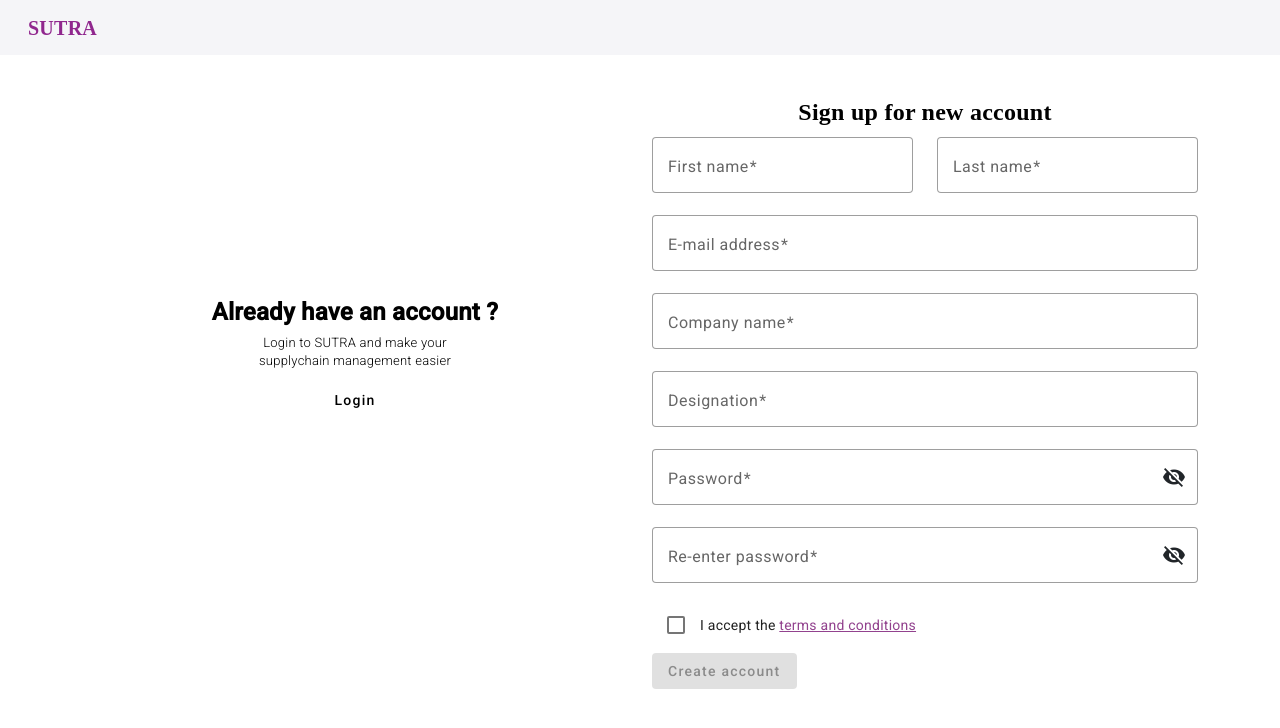
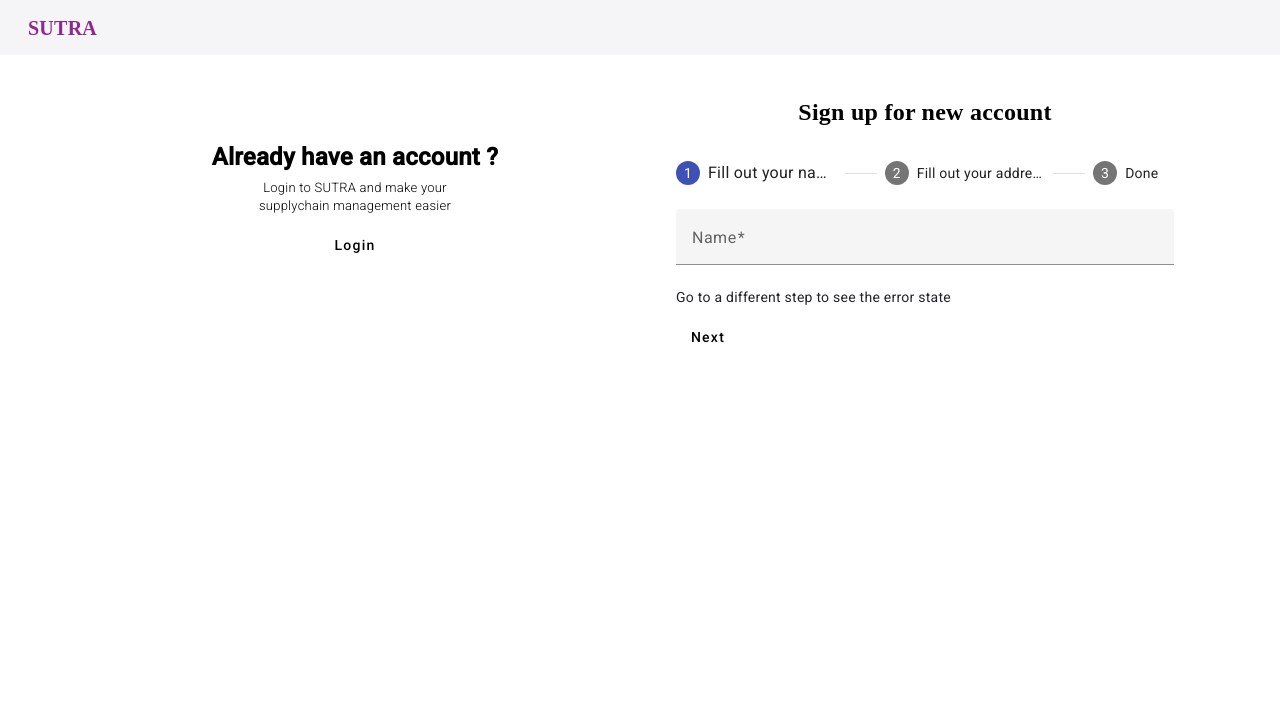
Before and after one commit to Melodious-nub/sutra, an Angular app: page /signup in a window 1280 px wide. Shown: the top 728 px of the page. Built offline with nearby package versions, Linux system fonts and the light colour scheme.

Commit message:
updated with steeper sign up

```diff
--- a/src/app/app.module.ts
+++ b/src/app/app.module.ts
@@ -17,6 +17,7 @@ import {MatIconModule} from '@angular/material/icon';
 import {MatInputModule} from '@angular/material/input';
 import {MatButtonModule} from '@angular/material/button';
 import {MatCheckboxModule} from '@angular/material/checkbox';
+import {MatStepperModule} from '@angular/material/stepper';
 
 @NgModule({
   declarations: [
@@ -39,6 +40,7 @@ import {MatCheckboxModule} from '@angular/material/checkbox';
     MatInputModule,
     MatButtonModule,
     MatCheckboxModule,
+    MatStepperModule
   ],
   providers: [
     provideHttpClient(withFetch()),
--- a/src/app/pages/signup/signup.component.html
+++ b/src/app/pages/signup/signup.component.html
@@ -24,102 +24,47 @@
                 <div class="text-center">
                     <p class="text-sub-l"><b class="text-login">Sign up for new account</b></p>
                 </div>
-                <!-- Full Form Hander Field -->
-                <form id="registerForm" #registerForm="ngForm" (submit)="onRegSubmit(registerForm)">
 
-                    <!-- hidden prefix data field -->
-                    <!-- companyType Feild -->
-                    <div class="form-group">
-                        <select hidden [ngModel]="dropValue" name="ccmpanyType" class="form-control f-info" id="exampleFormControlSelect1">
-                        <option [value]="dropValue">Commercial</option>
-                        </select>
-                    </div>
-
-                    <!-- firstName Feild -->
-                    <div class="row">
-                        <div class="col-md-6">
-                            <mat-form-field appearance="outline">
-                                <mat-label>First name</mat-label>
-                                <input matInput required ngModel minlength="2" type="text" name="firstName" id="firstName" #firstName="ngModel">
-                                <mat-error *ngIf="firstName.errors?.['minlength']">User name should be minimum {{firstName.errors?.['minlength'].requiredLength}} characters</mat-error>
-                            </mat-form-field>
+                <mat-stepper #stepper>
+                    <mat-step [stepControl]="firstFormGroup" errorMessage="Name is required.">
+                      <form [formGroup]="firstFormGroup">
+                        <ng-template matStepLabel>Fill out your name</ng-template>
+                        <mat-form-field>
+                          <mat-label>Name</mat-label>
+                          <input matInput placeholder="Last name, First name" formControlName="firstCtrl" required>
+                        </mat-form-field>
+                        <div>
+                          <p>Go to a different step to see the error state</p>
+                          <button mat-button matStepperNext>Next</button>
                         </div>
-
-                        <!-- Last Name field -->
-                        <div class="col-md-6">
-                            <mat-form-field appearance="outline">
-                                <mat-label>Last name</mat-label>
-                                <input matInput required ngModel minlength="2" type="text" name="lastName" id="lastName" #lastName="ngModel">
-                                <mat-error *ngIf="lastName.errors?.['minlength']">User name should be minimum {{firstName.errors?.['minlength'].requiredLength}} characters</mat-error>
-                            </mat-form-field>
+                      </form>
+                    </mat-step>
+                    <mat-step [stepControl]="secondFormGroup" errorMessage="Address is required.">
+                      <form [formGroup]="secondFormGroup">
+                        <ng-template matStepLabel>Fill out your address</ng-template>
+                        <mat-form-field>
+                          <mat-label>Address</mat-label>
+                          <input matInput placeholder="Ex. 1 Main St, New York, NY" formControlName="secondCtrl"
+                                 required>
+                        </mat-form-field>
+                        <div>
+                          <p>Go to a different step to see the error state</p>
+                          <button mat-button matStepperPrevious>Back</button>
+                          <button mat-button matStepperNext>Next</button>
                         </div>
-
-                        <!-- emailAddress Feild -->
-                        <div class="col-md-12">
-                            <mat-form-field appearance="outline">
-                                <mat-label>E-mail address</mat-label>
-                                <input matInput required ngModel type="emailAddress" name="emailAddress" id="emailAddress" #emailAddress="ngModel" pattern="^[A-Za-z0-9._%+-]+@[a-z0-9.-]+\.[a-z]{2,6}$">
-                                <mat-error *ngIf="emailAddress.errors?.['pattern']">Email address pattern is not correct</mat-error>
-                            </mat-form-field>
-                        </div>
-
-                        <!-- companyName Feild -->
-                        <div class="col-md-12">
-                            <mat-form-field appearance="outline">
-                                <mat-label>Company name</mat-label>
-                                <input matInput required ngModel type="text" name="companyName" id="companyName" #companyName="ngModel">
-                                <mat-error *ngIf="companyName.errors?.['required']">Company name is required</mat-error>
-                            </mat-form-field>
-                        </div>
-
-                        <!-- designation Feild -->
-                        <div class="col-md-12">
-                            <mat-form-field appearance="outline">
-                                <mat-label>Designation</mat-label>
-                                <input matInput required ngModel type="text" name="designation" id="designation" #designation="ngModel">
-                                <mat-error *ngIf="designation.errors?.['required']">Designation is required</mat-error>
-                            </mat-form-field>
-                        </div>
-
-                        <!-- password Feild -->
-                        <div class="col-md-12">
-                            <mat-form-field appearance="outline">
-                                <mat-label>Password</mat-label>
-                                <input matInput [type]="hide ? 'password' : 'text'" required ngModel #password="ngModel" [(ngModel)]="model.password" type="password" name="password" id="password" pattern="(?=.*\d)(?=.*[a-z])(?=.*[A-Z]).{6,}">
-                                <button type="button" mat-icon-button matSuffix (click)="hide = !hide" [attr.aria-label]="'Hide password'" [attr.aria-pressed]="hide">
-                                  <mat-icon>{{hide ? 'visibility_off' : 'visibility'}}</mat-icon>
-                                </button>
-                                <mat-error *ngIf="password.errors?.['pattern']">Contain number, uppercase,lowercase letter, and at least 6 characters</mat-error>
-                            </mat-form-field>
-                        </div>
+                      </form>
+                    </mat-step>
+                    <mat-step>
+                      <ng-template matStepLabel>Done</ng-template>
+                      <p>You are now done.</p>
+                      <div>
+                        <button mat-button matStepperPrevious>Back</button>
+                        <button mat-button (click)="stepper.reset()">Reset</button>
+                      </div>
+                    </mat-step>
+                  </mat-stepper>
 
 
-                        <!-- Confirm password Feild -->
-                        <div class="col-md-12">
-                            <mat-form-field appearance="outline">
-                                <mat-label>Re-enter password</mat-label>
-                                <input matInput [type]="hideC ? 'password' : 'text'" required ngModel #reEnterPassword="ngModel" [(ngModel)]="model.reEnterPassword" type="password" ngValidateEqual="password" name="reEnterPassword" id="reEnterPassword">
-                                <button type="button" mat-icon-button matSuffix (click)="hideC = !hideC" [attr.aria-label]="'Hide password'" [attr.aria-pressed]="hideC">
-                                  <mat-icon>{{hideC ? 'visibility_off' : 'visibility'}}</mat-icon>
-                                </button>
-                                <mat-error *ngIf="reEnterPassword.hasError('notEqual') &&
-                                password.valid">Passwords do not match</mat-error>
-                            </mat-form-field>
-                        </div>
-
-                        <!-- For viewing output -->
-
-                        <!-- <p>{{registerForm.value | json}}</p> -->
-                        <div class="float-start ms-1 mb-2">
-                            <mat-checkbox class="example-margin">I accept the <a class="term-con" data-bs-toggle="modal" data-bs-target="#staticBackdrop">terms and conditions</a></mat-checkbox>
-                        </div>
-
-                        <div class="center">
-                            <button mat-raised-button color="accent" type="submit" name="signup" id="signup" value="register" [disabled]="!registerForm.valid">Create account</button>
-                        </div>
-                    </div>
-                    <!-- end row -->
-                </form>
             </div>
             <!-- last col-6 end -->
         </div>
--- a/src/app/pages/signup/signup.component.ts
+++ b/src/app/pages/signup/signup.component.ts
@@ -1,23 +1,30 @@
 import { Component } from '@angular/core';
 import { DataService } from '../../services/data.service';
-import { NgForm } from '@angular/forms';
+import { FormBuilder, NgForm, Validators } from '@angular/forms';
 import { Router } from '@angular/router';
+import { STEPPER_GLOBAL_OPTIONS } from '@angular/cdk/stepper';
 
 @Component({
   selector: 'app-signup',
   templateUrl: './signup.component.html',
-  styleUrl: './signup.component.css'
+  styleUrl: './signup.component.css',
+  providers: [
+    {
+      provide: STEPPER_GLOBAL_OPTIONS,
+      useValue: {showError: true},
+    },
+  ],
 })
 export class SignupComponent {
 
-  hide = true;
-  hideC = true;
-  isChecked!: boolean;
-  // for phone number input
-  model: any = {};
-  dropValue = 1;
+  firstFormGroup = this._formBuilder.group({
+    firstCtrl: ['', Validators.required],
+  });
+  secondFormGroup = this._formBuilder.group({
+    secondCtrl: ['', Validators.required],
+  });
 
-  constructor(private api: DataService, private router: Router) { }
+  constructor(private api: DataService, private router: Router, private _formBuilder: FormBuilder) { }
 
   // Registation Section will update here
   onRegSubmit(registerForm: NgForm) {
```
